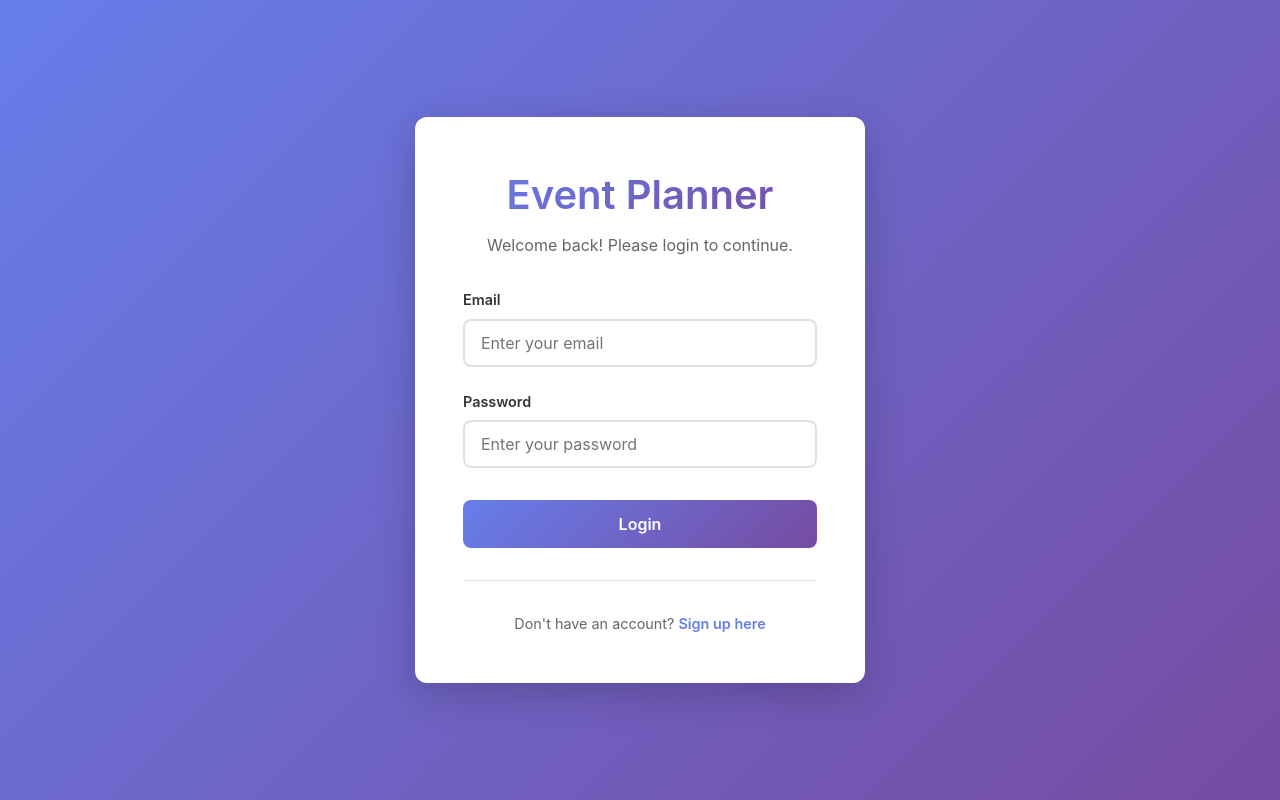
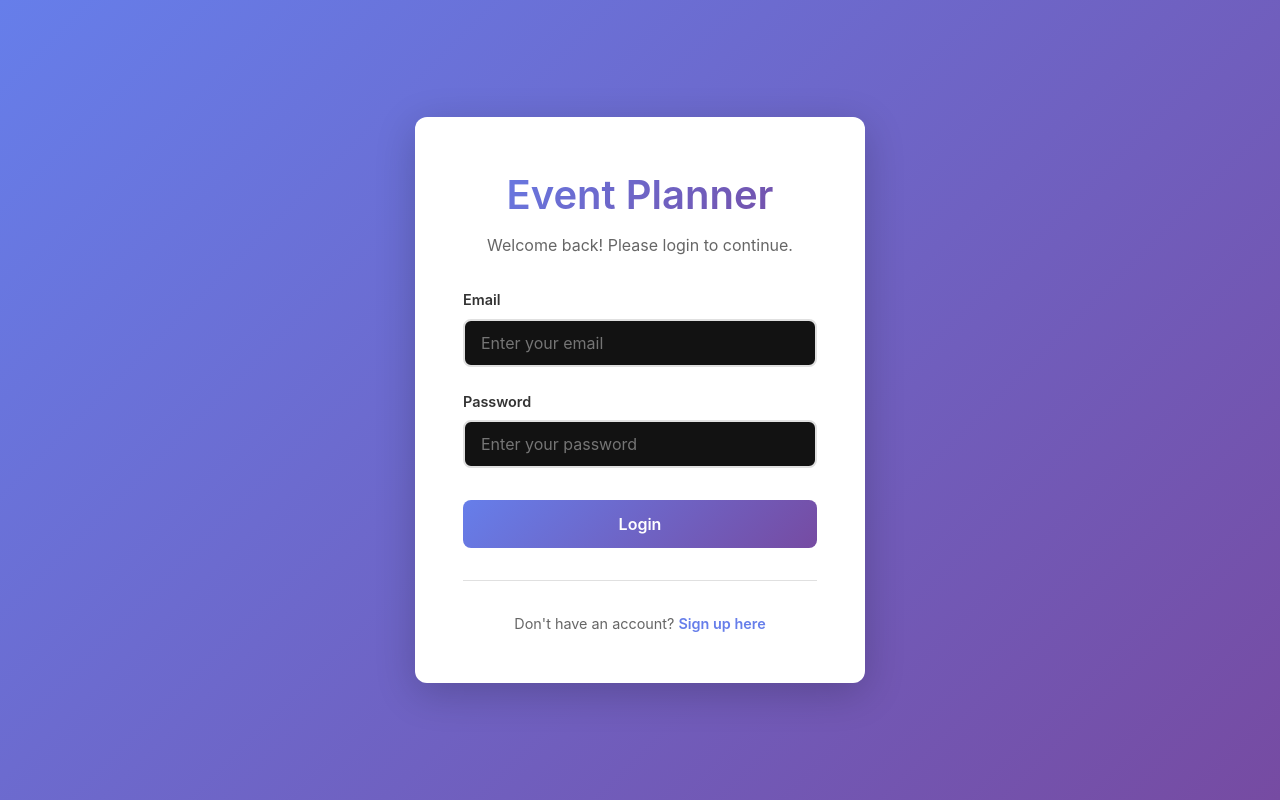
Before and after one commit to MsqJR/Event-Planner, a React app in the folder Event-planner-frontend/: page /login in a window 1280 px wide. Built offline with nearby package versions, Linux system fonts and the light colour scheme; no server answers; the HTML template or start-up script is replaced by a standard one.

Commit message:
[AE] Changed the color schema

```diff
--- a/Event-planner-frontend/src/index.css
+++ b/Event-planner-frontend/src/index.css
@@ -11,9 +11,9 @@
   line-height: 1.5;
   font-weight: 400;
 
-  color-scheme: light;
-  color: #213547;
-  background-color: #f5f5f5;
+  color-scheme: dark;
+  color: #ffffff;
+  background-color: #000000;
 
   font-synthesis: none;
   text-rendering: optimizeLegibility;
@@ -29,7 +29,7 @@ body {
 
 h1, h2, h3, h4, h5, h6 {
   font-weight: 600;
-  color: #333;
+  color: #ffffff;
 }
 
 a {
```
